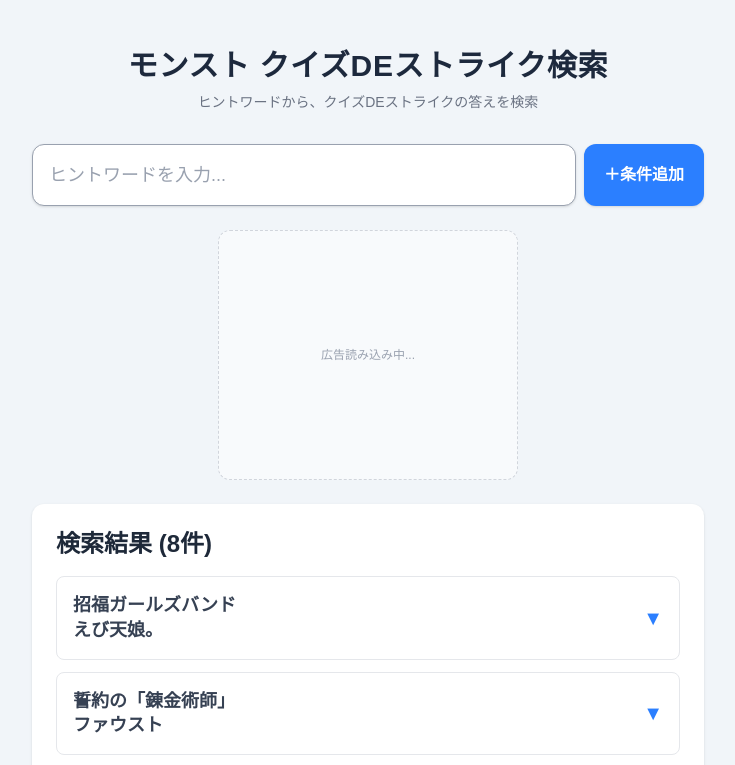
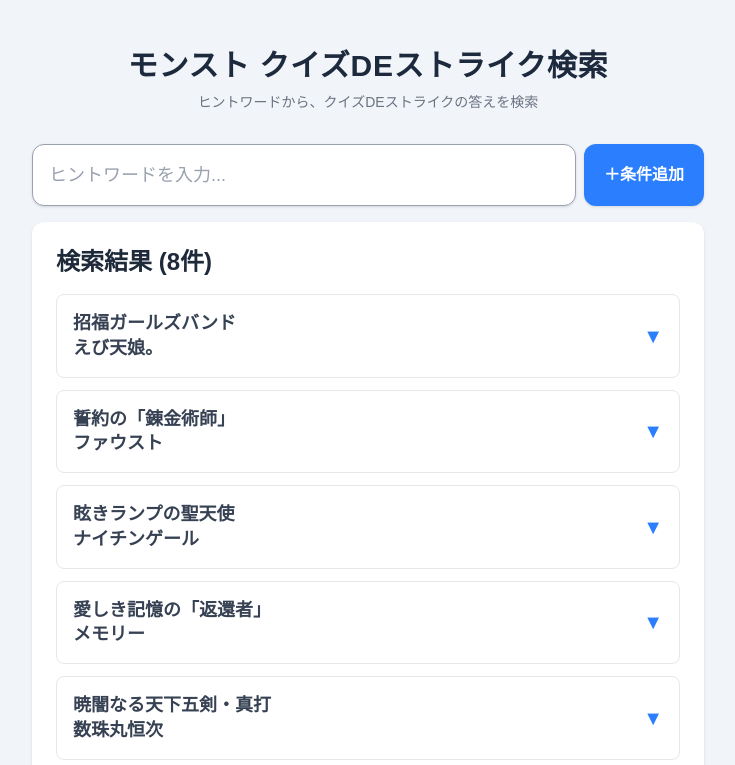
Before and after one commit to ToTo532/monst-quiz-search, a Next.js app: page / in a window 1280 px wide. Shown: the top 765 px of the page, without its empty margins (272-1007 px from the left). Built offline with nearby package versions, Linux system fonts and the light colour scheme.

Commit message:
update data

```diff
--- a/app/page.tsx
+++ b/app/page.tsx
@@ -1,6 +1,6 @@
 "use client";
 
-import { useMemo, useState, useEffect } from "react";
+import { useMemo, useState } from "react";
 import quizzes from "../data/quizzes.json";
 import ResultList from "../components/ResultList";
 
@@ -18,22 +18,6 @@
   const [inputWord, setInputWord] = useState("");
   const [searchTags, setSearchTags] = useState<string[]>([]);
   const [selectedQuiz, setSelectedQuiz] = useState<Quiz | null>(null);
-
-  // 画面が読み込まれたら、安全に忍者AdMaxのスクリプトを呼び出す仕組み
-  useEffect(() => {
-    const script = document.createElement("script");
-    script.src = "https://adm.shinobi.jp/s/89b044fcc5aabec3f13be5bbc2e0070c";
-    script.async = true;
-
-    const container = document.getElementById("admax-banner-container");
-    if (container) {
-      container.appendChild(script);
-    }
-
-    return () => {
-      if (container) container.innerHTML = "";
-    };
-  }, []);
 
   const handleAddTag = () => {
     const trimmed = inputWord.trim();
@@ -121,16 +105,6 @@
           </div>
         )}
 
-        {/* ★ここに忍者AdMaxのバナー広告枠を設置したよ（中央寄せ） */}
-        <div className="my-6 flex justify-center">
-          <div
-            id="admax-banner-container"
-            className="min-h-[250px] w-[300px] bg-slate-50 border border-dashed border-gray-300 rounded-xl flex items-center justify-center text-xs text-gray-400"
-          >
-            広告読み込み中...
-          </div>
-        </div>
-
         {/* 検索して見つからなかったとき */}
         {results.length === 0 && (
           <div className="rounded-xl bg-white p-6 shadow text-center text-gray-400">
```
